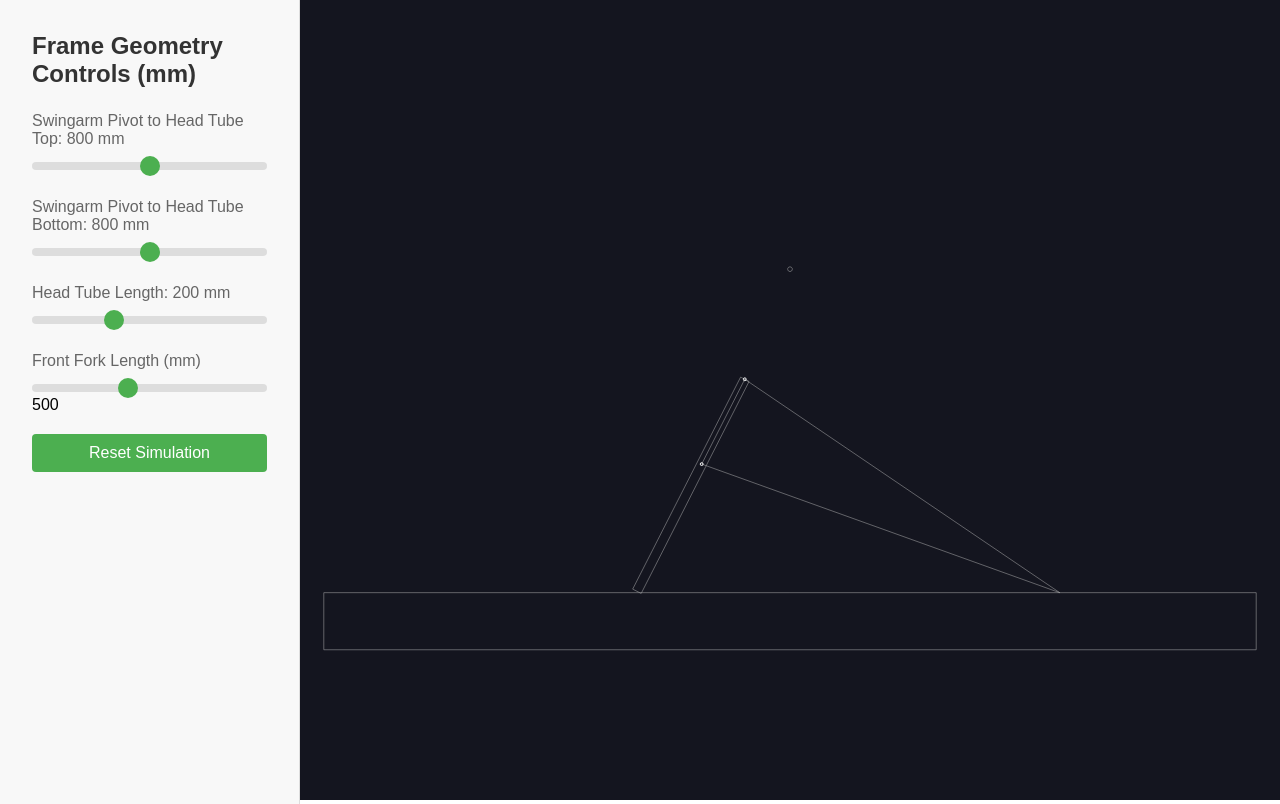
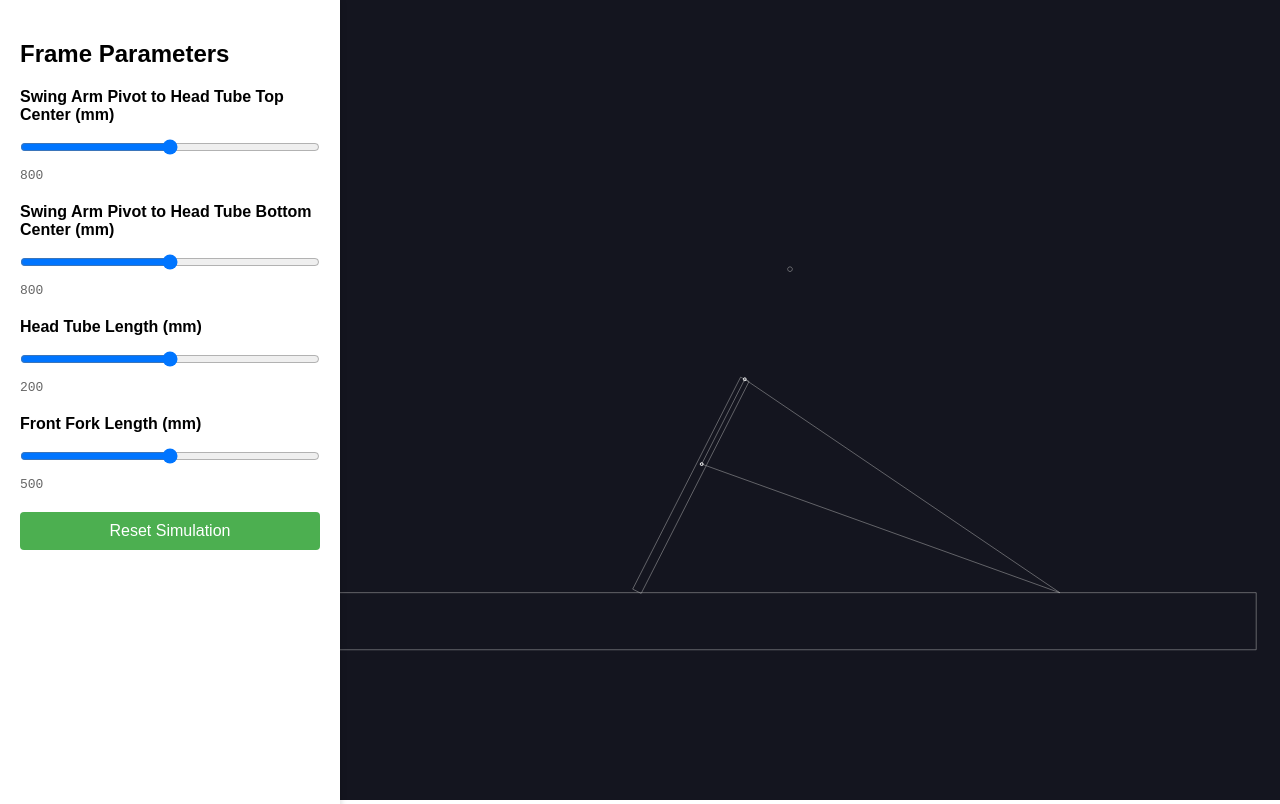
Before and after one commit to evil0sheep/motosus, a plain HTML site: page index.html in a window 1280 px wide. Drawn offline with nearby package versions, Linux system fonts and the light colour scheme.

Commit message:
organized project directory

```diff
--- a/index.html
+++ b/index.html
@@ -3,33 +3,89 @@
 <head>
     <meta charset="UTF-8">
     <meta name="viewport" content="width=device-width, initial-scale=1.0">
-    <title>Motorcycle Frame Geometry</title>
-    <link rel="stylesheet" href="styles.css">
-    <script src="https://cdnjs.cloudflare.com/ajax/libs/matter-js/0.19.0/matter.min.js"></script>
+    <title>Motorcycle Suspension Simulator</title>
+    <style>
+        body {
+            margin: 0;
+            padding: 0;
+            display: flex;
+            font-family: Arial, sans-serif;
+        }
+        #canvas-container {
+            flex: 1;
+            height: 100vh;
+            background-color: #f0f0f0;
+            margin-left: 300px;
+        }
+        #controls {
+            width: 300px;
+            height: 100vh;
+            padding: 20px;
+            background-color: #ffffff;
+            box-shadow: 2px 0 5px rgba(0,0,0,0.1);
+            overflow-y: auto;
+            position: fixed;
+            left: 0;
+            top: 0;
+        }
+        .slider-container {
+            margin-bottom: 20px;
+        }
+        label {
+            display: block;
+            margin-bottom: 5px;
+            font-weight: bold;
+        }
+        input[type="range"] {
+            width: 100%;
+            margin: 10px 0;
+        }
+        .value-display {
+            font-family: monospace;
+            color: #666;
+        }
+        button {
+            width: 100%;
+            padding: 10px;
+            background-color: #4CAF50;
+            color: white;
+            border: none;
+            border-radius: 4px;
+            cursor: pointer;
+            font-size: 16px;
+        }
+        button:hover {
+            background-color: #45a049;
+        }
+    </style>
 </head>
 <body>
-    <div class="controls">
-        <h2>Frame Geometry Controls (mm)</h2>
+    <div id="canvas-container"></div>
+    <div id="controls">
+        <h2>Frame Parameters</h2>
         <div class="slider-container">
-            <label for="swingArmPivotToHeadTubeTopCenter">Swingarm Pivot to Head Tube Top: <span id="swingArmPivotToHeadTubeTopCenterValue">800</span> mm</label>
-            <input type="range" id="swingArmPivotToHeadTubeTopCenter" min="600" max="1000" value="800">
+            <label for="swingArmPivotToHeadTubeTopCenter">Swing Arm Pivot to Head Tube Top Center (mm)</label>
+            <input type="range" id="swingArmPivotToHeadTubeTopCenter" min="400" max="1200" value="800">
+            <span id="swingArmPivotToHeadTubeTopCenterValue" class="value-display">800</span>
         </div>
         <div class="slider-container">
-            <label for="swingArmPivotToHeadTubeBottomCenter">Swingarm Pivot to Head Tube Bottom: <span id="swingArmPivotToHeadTubeBottomCenterValue">800</span> mm</label>
-            <input type="range" id="swingArmPivotToHeadTubeBottomCenter" min="600" max="1000" value="800">
+            <label for="swingArmPivotToHeadTubeBottomCenter">Swing Arm Pivot to Head Tube Bottom Center (mm)</label>
+            <input type="range" id="swingArmPivotToHeadTubeBottomCenter" min="400" max="1200" value="800">
+            <span id="swingArmPivotToHeadTubeBottomCenterValue" class="value-display">800</span>
         </div>
         <div class="slider-container">
-            <label for="headTubeLength">Head Tube Length: <span id="headTubeLengthValue">200</span> mm</label>
-            <input type="range" id="headTubeLength" min="150" max="300" value="200">
+            <label for="headTubeLength">Head Tube Length (mm)</label>
+            <input type="range" id="headTubeLength" min="100" max="300" value="200">
+            <span id="headTubeLengthValue" class="value-display">200</span>
         </div>
-        <div class="control-group">
+        <div class="slider-container">
             <label for="frontForkLength">Front Fork Length (mm)</label>
-            <input type="range" id="frontForkLength" min="300" max="800" value="500">
-            <span id="frontForkLengthValue">500</span>
+            <input type="range" id="frontForkLength" min="300" max="700" value="500">
+            <span id="frontForkLengthValue" class="value-display">500</span>
         </div>
-        <button id="resetButton" class="reset-button">Reset Simulation</button>
+        <button id="resetButton">Reset Simulation</button>
     </div>
-    <div id="canvas-container"></div>
-    <script type="module" src="script.js"></script>
+    <script src="https://cdnjs.cloudflare.com/ajax/libs/matter-js/0.19.0/matter.min.js"></script>
+    <script type="module" src="js/script.js"></script>
 </body>
 </html>
```
Also changed, not shown: js/geometry.js (renamed from geometry.js), js/physics.js (renamed from physics.js), js/script.js (renamed from script.js).
